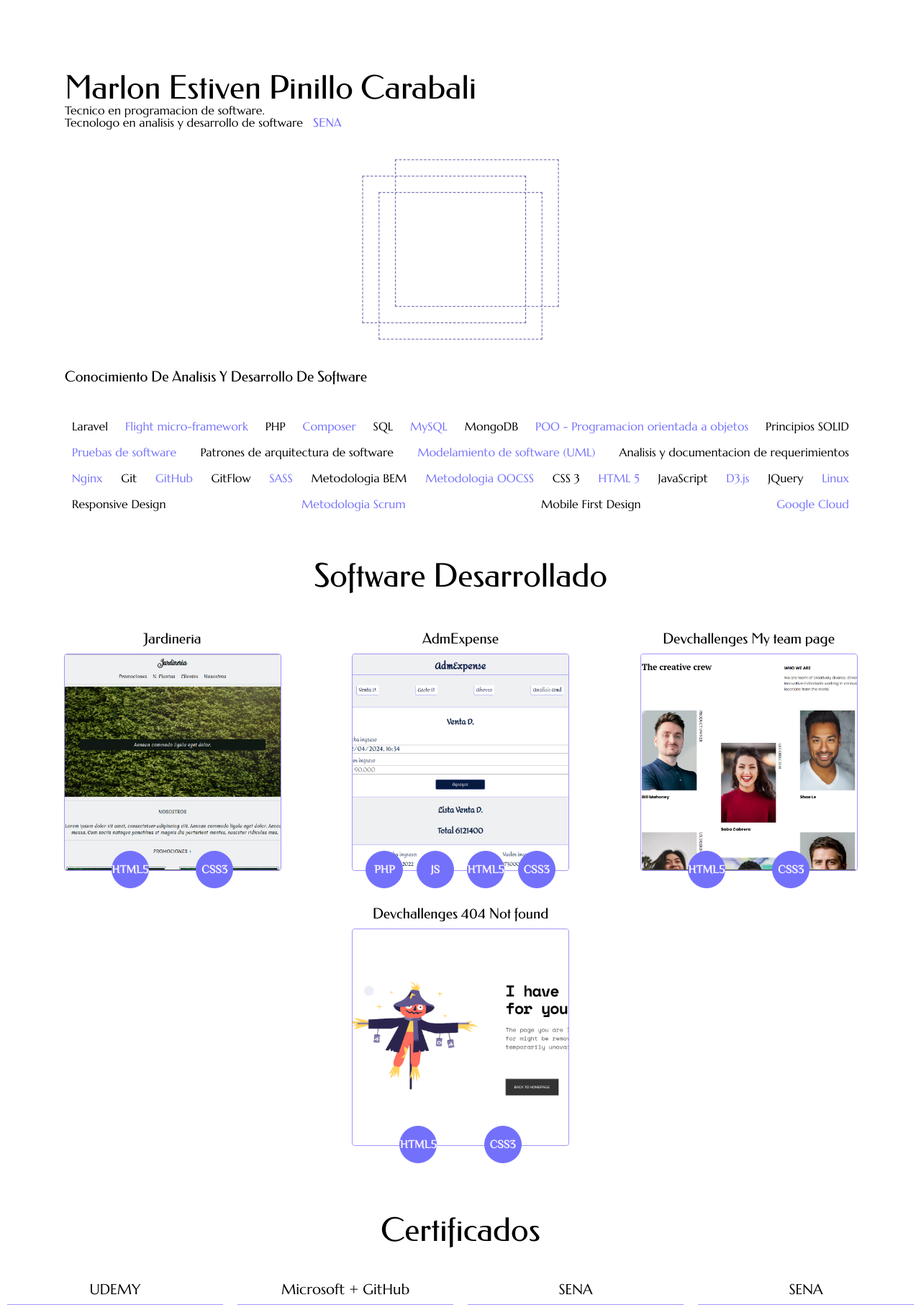
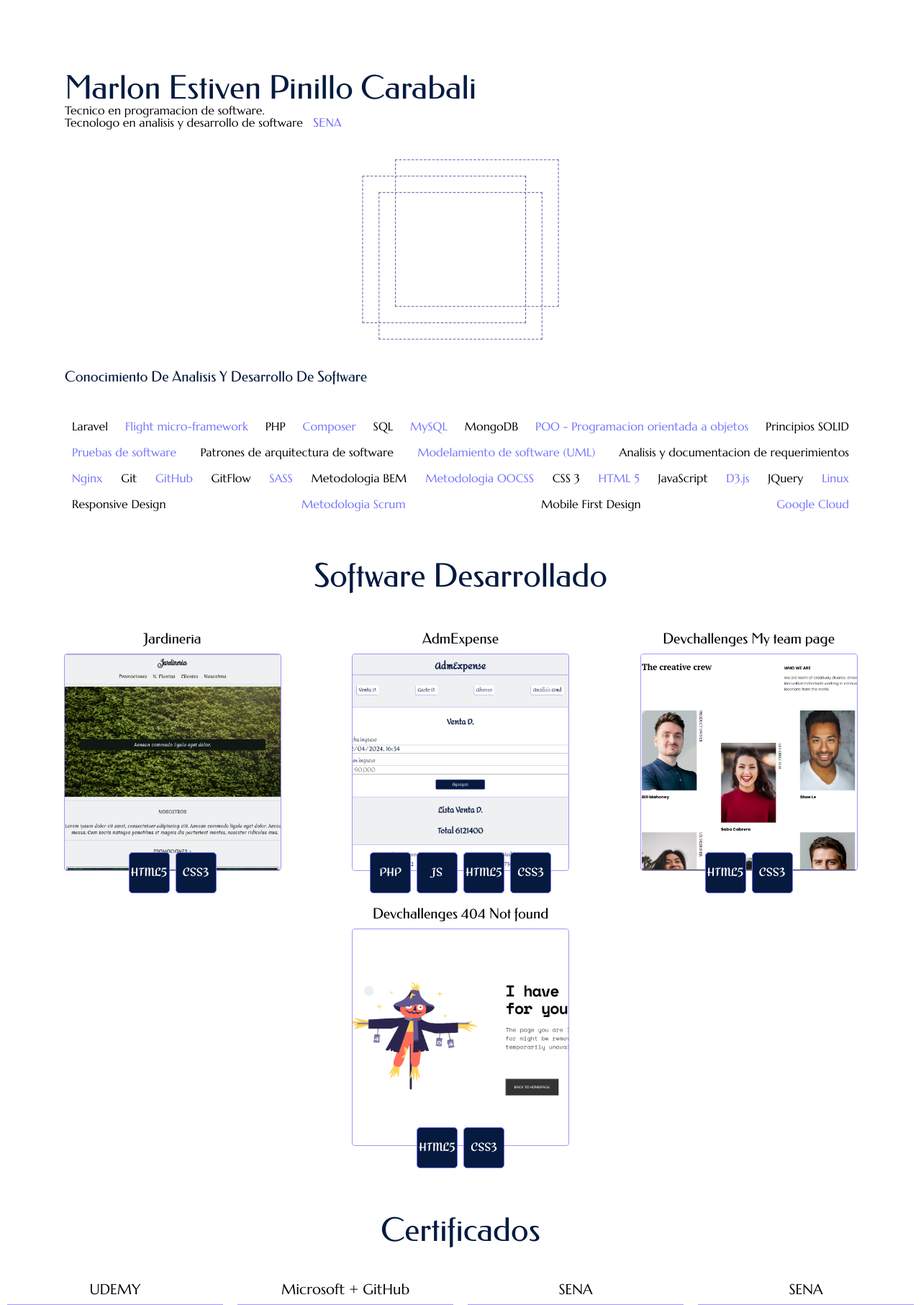
Before and after one commit to EstivenPinillo/estivenpinillo.dev, a PHP site: page / in a window 1280 px wide. Shown: the part 90-1903 px from the top of the page at 72% size. Run offline with PHP 8.4, Linux system fonts and the light colour scheme.

Commit message:
feat: add change in projects section

```diff
--- a/css/project.css
+++ b/css/project.css
@@ -18,8 +18,19 @@
   font-family: Philosopher-Bold;
   src: url(../fonts/Philosopher/Philosopher-Bold.ttf); }
 
+@font-face {
+  font-family: Amita;
+  src: url(../fonts/Amita/Amita-Regular.ttf); }
+
+@font-face {
+  font-family: Amita-Bold;
+  src: url(../fonts/Amita/Amita-Bold.ttf); }
+
 /*++++++++++++++++++++++++++++++++++++++++++++++++++++++++++++++++++ New CSS OOCSS*/
 /*+++++++++++++++++++++++++++++++ Style New CSS OOCSS*/
+:root {
+  font-size: 16px; }
+
 .bg-palepurple {
   background-color: #e5d9f2ff; }
 
@@ -37,6 +48,9 @@
 
 .color-mediumslateblue {
   color: #7371fcff; }
+
+.color-oxfordblue {
+  color: #061A40; }
 
 .color-palepurple {
   color: #e5d9f2ff; }
@@ -128,11 +142,15 @@
   display: flex;
   align-items: center;
   justify-content: center;
-  width: 50px;
-  height: 50px;
-  border-radius: 50%;
+  width: 55px;
+  height: 55px;
+  border-radius: 5px;
   position: relative;
-  bottom: 30px; }
+  background-color: #061A40;
+  color: #ffffff;
+  margin: 4px;
+  bottom: 32px;
+  font-family: Amita-Bold; }
 
 /*+++++++++++++++++++++++++++++++ Style New CSS OOCSS*/
 /*+++++++++++++++++++++++++++++++ Content New CSS OOCSS*/
@@ -209,7 +227,7 @@
 
 .developed-in {
   display: flex;
-  justify-content: space-evenly; }
+  justify-content: center; }
 
 .titulacion {
   display: flex;
--- a/css/style.css
+++ b/css/style.css
@@ -23,14 +23,6 @@
     src: url(../fonts/Philosopher/Philosopher-Italic.ttf);
 }
 
-:root {
-    --very-peri: #6667AB;
-    --lavender: #e6e6fa;
-    --slate-blue: #6A5ACD;
-    --dark-blue: #00008B;
-
-    font-size: 16px;
-}
 
 .color--dark-blue {
     color: var(--dark-blue);
--- a/index.html
+++ b/index.html
@@ -24,7 +24,7 @@
         </nav>
 
         <header class="header-main mt-60">
-            <h1 class="font-federo fs-b">
+            <h1 class="font-federo fs-b color-oxfordblue">
                 <span id="marlon">Marlon</span> Estiven Pinillo <span id="carabali">Carabali</span>
             </h1>
             <div>
@@ -44,7 +44,7 @@
 
         <section class="gridcol-3 mt-40">
                 <header>
-                    <h2 class="fs-m font-federo">
+                    <h2 class="fs-m font-federo color-oxfordblue">
                         Conocimiento De Analisis Y Desarrollo De Software
                     </h2>
                 </header>
@@ -84,7 +84,7 @@
 
         <section id="developed-software" class="developed-software mt-60">
             <header class="header-section t-center">
-                <a class="font-federo color-black fs-b" href="#developed-software">Software <span>Desarrollado</span></a>
+                <a class="font-federo color-oxfordblue fs-b" href="#developed-software">Software <span>Desarrollado</span></a>
             </header>
             <section class="software-list mt-40">
 
@@ -92,9 +92,9 @@
                     <h2 class="header-sub t-center fs-m font-federo ">Jardineria</h2>
                     <div class="img-soft br-4 b-tropicalindigo">
                         <a href="jardineria/index.html" target="_blank"><img class="img-soft object-fit-cover br-4" src="jardineria/img/screempage.png" alt=""></a>
-                        <div class="developed-in fw-bold">
-                            <span class="technology bg-mediumslateblue color-magnolia b-mediumslateblue">HTML5</span>
-                            <span class="technology bg-mediumslateblue color-magnolia b-mediumslateblue">CSS3</span>
+                        <div class="developed-in">
+                            <span class="technology bg-mediumslateblue b-mediumslateblue">HTML5</span>
+                            <span class="technology bg-mediumslateblue b-mediumslateblue">CSS3</span>
                         </div>
                     </div>
                 </article>
@@ -103,11 +103,11 @@
                     <h2 class="header-sub t-center fs-m font-federo ">AdmExpense</h2>
                     <div class="img-soft br-4 b-tropicalindigo">
                         <a href="https://github.com/EstivenPinillo/AdmExpense/tree/dev" target="_blank"><img class="img-soft object-fit-cover br-4" src="AdmExpense/AdmExpense.png" alt=""></a>
-                        <div class="developed-in fw-bold">
-                            <span class="technology bg-mediumslateblue color-magnolia b-mediumslateblue">PHP</span>
-                            <span class="technology bg-mediumslateblue color-magnolia b-mediumslateblue">JS</span>
-                            <span class="technology bg-mediumslateblue color-magnolia b-mediumslateblue">HTML5</span>
-                            <span class="technology bg-mediumslateblue color-magnolia b-mediumslateblue">CSS3</span>
+                        <div class="developed-in">
+                            <span class="technology bg-mediumslateblue b-mediumslateblue">PHP</span>
+                            <span class="technology bg-mediumslateblue b-mediumslateblue">JS</span>
+                            <span class="technology bg-mediumslateblue b-mediumslateblue">HTML5</span>
+                            <span class="technology bg-mediumslateblue b-mediumslateblue">CSS3</span>
 
                         </div>
                     </div>
@@ -117,9 +117,9 @@
                     <h2 class="header-sub t-center fs-m font-federo ">Devchallenges My team page</h2>
                     <div class="img-soft br-4 b-tropicalindigo">
                         <a href="myteampage/index.html" target="_blank"><img class="img-soft object-fit-cover br-4" src="myteampage/img/teampage.png" alt=""></a>
-                        <div class="developed-in fw-bold">
-                            <span class="technology bg-mediumslateblue color-magnolia b-mediumslateblue">HTML5</span>
-                            <span class="technology bg-mediumslateblue color-magnolia b-mediumslateblue">CSS3</span>
+                        <div class="developed-in">
+                            <span class="technology bg-mediumslateblue b-mediumslateblue">HTML5</span>
+                            <span class="technology bg-mediumslateblue b-mediumslateblue">CSS3</span>
                         </div>
                     </div>
                 </article>
@@ -128,9 +128,9 @@
                     <h2 class="header-sub t-center fs-m font-federo ">Devchallenges 404 Not found</h2>
                     <div class="img-soft br-4 b-tropicalindigo">
                         <a href="notfound404/index.html" target="_blank"><img class="img-soft object-fit-cover br-4" src="notfound404/img/notfound.png" alt=""></a>
-                        <div class="developed-in fw-bold">
-                            <span class="technology bg-mediumslateblue color-magnolia b-mediumslateblue">HTML5</span>
-                            <span class="technology bg-mediumslateblue color-magnolia b-mediumslateblue">CSS3</span>
+                        <div class="developed-in">
+                            <span class="technology bg-mediumslateblue b-mediumslateblue">HTML5</span>
+                            <span class="technology bg-mediumslateblue b-mediumslateblue">CSS3</span>
                         </div>
                     </div>
                 </article>
@@ -140,7 +140,7 @@
 
         <section class="developed-software mt-60">
             <header class="header-section t-center">
-                <h2 class="font-federo fs-b">Certificados</h2>
+                <h2 class="font-federo fs-b color-oxfordblue">Certificados</h2>
             </header>
             <section class="cetificado-list mt-40 font-marcellus">
 
@@ -318,7 +318,7 @@
 
         <section class="gridcol-3 mt-60" id="titulacion">
             <header class="t-center">
-                <a class="color-black" href="#titulacion"><h2 class="font-federo fs-b">Titulación</h2></a>
+                <a class="color-oxfordblue" href="#titulacion"><h2 class="font-federo fs-b">Titulación</h2></a>
             </header>
             <section class="titulacion jc-spacearound mt-40">
                 <!--<img class="tit-img" src="klipartz.com.png" alt="">-->
@@ -336,7 +336,7 @@
 
         <section class="gridcol-3 mt-40">
             <header>
-                <h2 class="font-federo fs-b">Repositorio <span class="color-mediumslateblue">/</span> Contacto</h2>
+                <h2 class="font-federo fs-b color-oxfordblue">Repositorio <span class="color-tropicalindigo">/</span> Contacto</h2>
             </header>
             <div class="mt-40 fs-m fw-bold mb-30">
                 <div class="header-sub">GitHub</div>
--- a/sass/project.scss
+++ b/sass/project.scss
@@ -22,13 +22,29 @@
     font-family: Philosopher-Bold;
     src: url(../fonts/Philosopher/Philosopher-Bold.ttf);
 }
+
+@font-face {
+    font-family: Amita;
+    src: url(../fonts/Amita/Amita-Regular.ttf);
+}
+
+@font-face {
+    font-family: Amita-Bold;
+    src: url(../fonts/Amita/Amita-Bold.ttf);
+}
 /*++++++++++++++++++++++++++++++++++++++++++++++++++++++++++++++++++ New CSS OOCSS*/
 /*+++++++++++++++++++++++++++++++ Style New CSS OOCSS*/
+
+:root {
+    font-size: 16px;
+}
+
 $pale-purple: #e5d9f2ff;
 $magnolia: #f5efffff;
 $periwinkle: #cdc1ffff;
 $tropical-indigo: #a594f9ff;
 $medium-slate-blue: #7371fcff;
+$oxford-blue: #061A40;
 
 .bg-palepurple {
     background-color: $pale-purple;
@@ -52,6 +68,10 @@ $medium-slate-blue: #7371fcff;
 
 .color-mediumslateblue {
     color: $medium-slate-blue;
+}
+
+.color-oxfordblue {
+    color: $oxford-blue;
 }
 
 .color-palepurple {
@@ -179,12 +199,15 @@ $medium-slate-blue: #7371fcff;
     display: flex;
     align-items: center;
     justify-content: center;
-    width: 50px;
-    height: 50px;
-    border-radius: 50%;
+    width: 55px;
+    height: 55px;
+    border-radius: 5px;
     position: relative;
-
-    bottom: 30px;
+    background-color: $oxford-blue;
+    color: #ffffff;
+    margin: 4px;
+    bottom: 32px;
+    font-family: Amita-Bold;
 }
 
 /*+++++++++++++++++++++++++++++++ Style New CSS OOCSS*/
@@ -291,8 +314,7 @@ $medium-slate-blue: #7371fcff;
 
 .developed-in {
     display: flex;
-    justify-content: space-evenly;
-
+    justify-content: center;
 }
 
 .titulacion {
```
Also changed, not shown: fonts/Amita/Amita-Bold.ttf (added), fonts/Amita/Amita-Regular.ttf (added).
